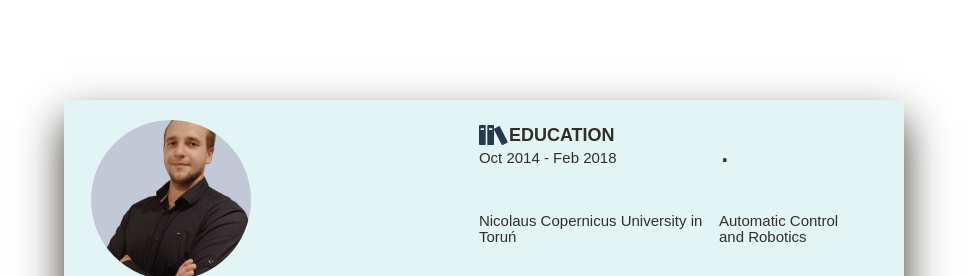
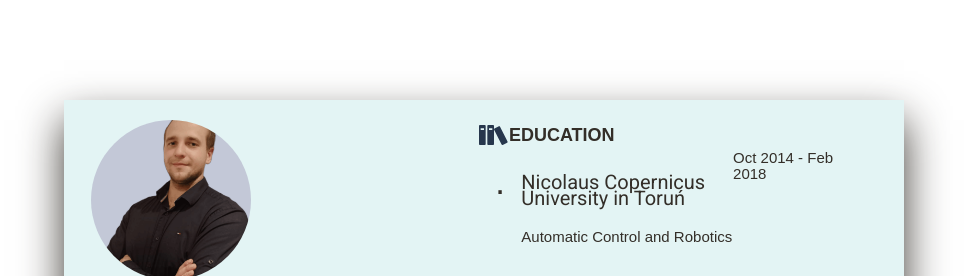
Before and after one commit to Canthar90/cv_grid_sccs_practice, a website: page index.html in a window 1280 px wide. Shown: the top 276 px of the page, without its empty margins (156-1123 px from the left). Drawn offline with Linux system fonts and the light colour scheme.

Commit message:
Added education final styling

```diff
--- a/index.html
+++ b/index.html
@@ -30,7 +30,7 @@
                 </svg>
                 <h3 class="heading-3">Education</h3>
             </div>
-            <div class="education__contetn">
+            <div class="education__content">
                 <div class="education__content-date">
                     <p>Oct 2014 - Feb 2018</p>
                 </div>
@@ -39,7 +39,7 @@
                     &middot;
                 </div>
 
-                <div class="education__content-institution-name">
+                <div class="education__content-education-institution">
                     Nicolaus Copernicus University in Toruń
                 </div>
 
--- a/sass/_education.scss
+++ b/sass/_education.scss
@@ -23,12 +23,40 @@
         grid-row: 1 / 2;
     }
 
-    &__contetn {
+    &__content {
         grid-column: 2 / 3;
         grid-row: 2 / 3;
 
         display: grid;
-        grid-template-columns: 1fr 0.5fr;
+        grid-template-columns: 0.2fr 1fr 0.5fr;
+
+        .dot {
+            display: flex;
+            align-items: center;
+            justify-content: center;
+        }
+
+        &-date {
+            grid-column: 3 / 4;
+            grid-row: 1 / 2;
+        }
+
+        &-education-institution {
+            display: flex;
+            align-items: center;
+            justify-content: start;
+            font-family: "Roboto", sans-serif;
+            font-weight: 400;
+            font-size: 2rem;
+        }
+
+        &-subject {
+            grid-column: 2 / 3;
+            display: flex;
+            align-items: start;
+            justify-content: start;
+            font-weight: 200;
+        }
     }
 
 
```
Also changed, not shown: css/style.css.
